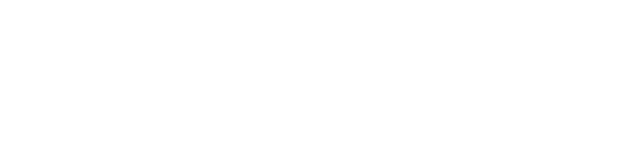
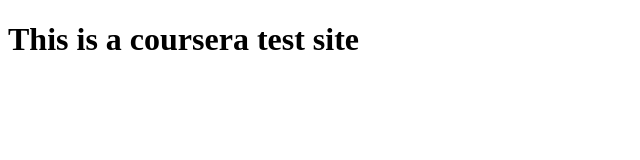
Before and after one commit to poejunk/coursera-test, a plain HTML site: page site/index.html in a window 1280 px wide. Shown: the whole page, without its empty margins (0-640 px from the left). Drawn offline with Linux system fonts and the light colour scheme.

Commit message:
small change

```diff
--- a/site/index.html
+++ b/site/index.html
@@ -1,9 +1,9 @@
 <!DOCTYPE html>
 <html>
 <head>
-	<title></title>
+	<title>Coursera Test</title>
 </head>
 <body>
-
+<h1>This is a coursera test site</h1>
 </body>
 </html>
```
